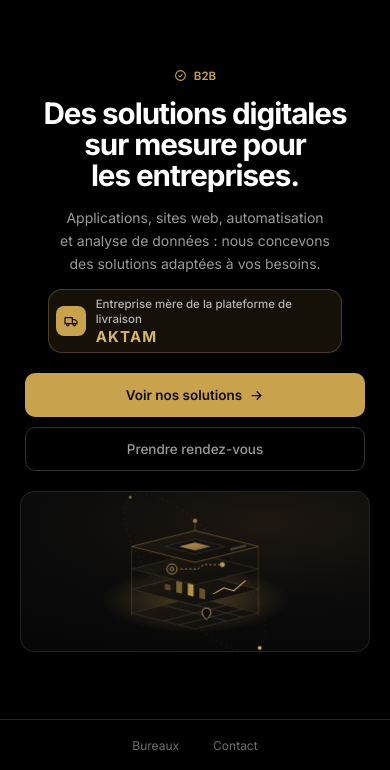
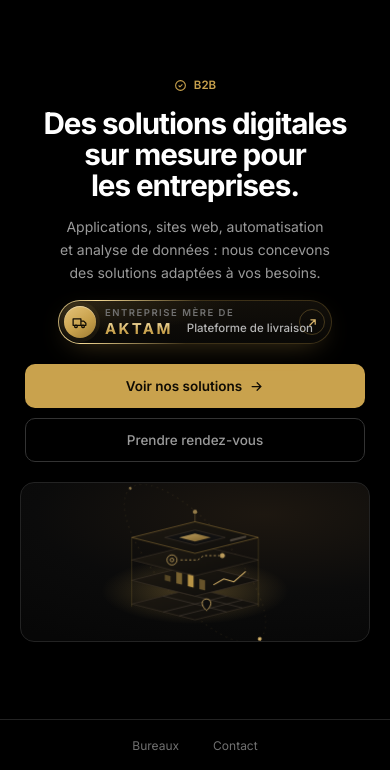
Before and after one commit to ismakt/vadilion_digital, a plain HTML site: page index.html in a window 390 px wide. Shown: the part 74-844 px from the top of the page. Drawn offline with nearby package versions, Linux system fonts and the light colour scheme; no server answers.

Commit message:
Accueil : encart AKTAM restylé et relié à aktam.eu
Pilule cliquable vers https://aktam.eu : bordure dorée animée, reflet,
pastille dorée, nom AKTAM en dégradé, flèche qui pivote au survol.
Textes FR/EN, version resserrée sur mobile.

Co-Authored-By: Claude Opus 5.5 <noreply@anthropic.com>
Claude-Session: https://claude.ai/code/session_01YR2mKEooi9nhwxFpkmutFB

```diff
--- a/assets/css/style.css
+++ b/assets/css/style.css
@@ -229,31 +229,110 @@ h1 {
 
 .lede { margin-top: 14px; font-size: 14px; line-height: 1.65; color: var(--muted); }
 
+/* Encart AKTAM : lien en pilule, bordure dorée qui circule + reflet */
 .parent-badge {
+  position: relative;
   display: inline-flex;
+  margin-top: 16px;
+  padding: 1px;
+  border-radius: 999px;
+  background: linear-gradient(110deg, var(--gold-edge) 0%, var(--gold-edge) 35%, #f3d892 50%, var(--gold-edge) 65%, var(--gold-edge) 100%);
+  background-size: 250% 100%;
+  animation: pbBorder 5s linear infinite;
+  box-shadow: 0 8px 28px -12px rgba(201, 162, 77, 0.45);
+  transition: transform 0.25s ease, box-shadow 0.25s ease;
+}
+
+.parent-badge:hover {
+  transform: translateY(-1px);
+  box-shadow: 0 12px 34px -12px rgba(201, 162, 77, 0.7);
+}
+
+.pb-inner {
+  position: relative;
+  display: flex;
   align-items: center;
-  gap: 10px;
-  margin-top: 14px;
-  padding: 7px 14px 7px 7px;
-  border: 1px solid var(--gold-edge);
-  border-radius: 14px;
-  background: var(--gold-soft);
+  gap: 9px;
+  padding: 5px 6px 5px 5px;
+  overflow: hidden;
+  border-radius: inherit;
+  background:
+    radial-gradient(120% 140% at 0% 0%, rgba(201, 162, 77, 0.16), transparent 55%),
+    linear-gradient(180deg, #120f0a, #090806);
   text-align: left;
 }
 
-.parent-ico {
-  flex: 0 0 30px;
-  height: 30px;
+/* Reflet qui balaie l'encart */
+.pb-inner::after {
+  content: '';
+  position: absolute;
+  inset: 0;
+  background: linear-gradient(100deg, transparent 30%, rgba(255, 233, 180, 0.10) 50%, transparent 70%);
+  transform: translateX(-100%);
+  animation: pbShine 5s ease-in-out infinite;
+  pointer-events: none;
+}
+
+.pb-ico {
+  flex: 0 0 32px;
+  height: 32px;
   display: grid;
   place-items: center;
-  border-radius: 8px;
-  background: var(--gold);
-  color: #100c04;
+  border-radius: 50%;
+  background: linear-gradient(145deg, #e6c47a, var(--gold) 55%, #9c7a32);
+  color: #120d04;
+  box-shadow: inset 0 1px 0 rgba(255, 255, 255, 0.35), 0 0 0 4px rgba(201, 162, 77, 0.08);
 }
 
-.parent-txt { display: flex; flex-direction: column; gap: 1px; }
-.parent-label { font-size: 11.5px; font-weight: 500; line-height: 1.35; color: var(--muted-1); }
-.parent-name { font-size: 15px; font-weight: 700; letter-spacing: 0.08em; line-height: 1.1; color: var(--gold-light); }
+.pb-txt { display: flex; flex-direction: column; gap: 3px; min-width: 0; }
+
+.pb-eyebrow {
+  font-size: 9.5px;
+  font-weight: 600;
+  line-height: 1;
+  letter-spacing: 0.16em;
+  text-transform: uppercase;
+  color: var(--muted-2);
+}
+
+.pb-line { display: flex; align-items: center; gap: 7px; white-space: nowrap; }
+
+.pb-name {
+  font-size: 15px;
+  font-weight: 700;
+  line-height: 1;
+  letter-spacing: 0.16em;
+  background: linear-gradient(180deg, #f6e1a8, var(--gold) 70%);
+  -webkit-background-clip: text;
+  background-clip: text;
+  color: transparent;
+}
+
+.pb-sep { width: 1px; height: 12px; background: var(--border-2); }
+
+.pb-desc { font-size: 11.5px; font-weight: 500; line-height: 1; color: var(--muted-1); }
+
+.pb-go {
+  flex: 0 0 26px;
+  height: 26px;
+  display: grid;
+  place-items: center;
+  margin-left: 2px;
+  border: 1px solid var(--gold-edge);
+  border-radius: 50%;
+  color: var(--gold-light);
+  transition: background 0.25s, color 0.25s, transform 0.25s;
+}
+
+.parent-badge:hover .pb-go { background: var(--gold); color: #120d04; transform: rotate(45deg); }
+
+/* Très petits écrans : on garde le nom, on retire la mention secondaire */
+@media (max-width: 340px) {
+  .pb-sep, .pb-desc { display: none; }
+}
+
+@keyframes pbBorder { from { background-position: 100% 0; } to { background-position: -150% 0; } }
+@keyframes pbShine  { 0%, 55% { transform: translateX(-100%); } 85%, 100% { transform: translateX(100%); } }
 
 .hero-art {
   position: relative;
@@ -691,9 +770,13 @@ footer button:hover { color: var(--muted); }
   .hero-copy .lede { text-wrap: wrap; }
   .hero-copy .ctas { flex-direction: row; justify-content: flex-start; max-width: none; margin-inline: 0; }
   .hero-art { flex: 0 0 440px; max-width: 440px; max-height: none; }
-  .parent-badge { gap: 12px; margin-top: 18px; padding: 10px 16px 10px 10px; }
-  .parent-ico   { flex-basis: 34px; height: 34px; border-radius: 9px; }
-  .parent-name  { font-size: 17px; }
+  .parent-badge { margin-top: 20px; }
+  .pb-inner { gap: 13px; padding: 7px 9px 7px 7px; }
+  .pb-ico   { flex-basis: 38px; height: 38px; }
+  .pb-name  { font-size: 18px; letter-spacing: 0.2em; }
+  .pb-line  { gap: 9px; }
+  .pb-go    { flex-basis: 30px; height: 30px; margin-left: 4px; }
+  .pb-desc  { font-size: 12.5px; }
 
   /* À propos : formations en colonnes */
   .about { max-width: 860px; }
--- a/assets/js/main.js
+++ b/assets/js/main.js
@@ -240,7 +240,7 @@ const translations = {
     'hero-lede': 'Applications, sites web, automatisation et analyse de données\u00a0: nous concevons des solutions adaptées à vos besoins.',
     'hero-cta1': 'Voir nos solutions',
     'hero-cta2': 'Prendre rendez-vous',
-    'parent-text': 'Entreprise mère de la plateforme de livraison',
+    'parent-text': 'Entreprise mère de', 'parent-desc': 'Plateforme de livraison',
 
     'solutions-kicker': 'Nos solutions',
     'solutions-title': 'Développement sur mesure.',
@@ -267,7 +267,7 @@ const translations = {
     'hero-lede': 'Apps, websites, automation and data analysis: we design solutions tailored to your needs.',
     'hero-cta1': 'See our solutions',
     'hero-cta2': 'Book a meeting',
-    'parent-text': 'Parent company of the delivery platform',
+    'parent-text': 'Parent company of', 'parent-desc': 'Delivery platform',
 
     'solutions-kicker': 'Our solutions',
     'solutions-title': 'Custom development.',
--- a/index.html
+++ b/index.html
@@ -65,13 +65,20 @@
 
         <p class="lede" id="hero-lede">Applications, sites web, automatisation et analyse de données&nbsp;: nous concevons des solutions adaptées à vos besoins.</p>
 
-        <p class="parent-badge">
-          <span class="parent-ico" aria-hidden="true"><svg width="16" height="16" viewBox="0 0 24 24" fill="none" stroke="currentColor" stroke-width="1.8" stroke-linecap="round" stroke-linejoin="round"><path d="M3 7h11v9H3zM14 10h4l3 3v3h-7"/><circle cx="7" cy="17.5" r="1.8"/><circle cx="17" cy="17.5" r="1.8"/></svg></span>
-          <span class="parent-txt">
-            <span class="parent-label" id="parent-text">Entreprise mère de la plateforme de livraison</span>
-            <b class="parent-name">AKTAM</b>
+        <a class="parent-badge" href="https://aktam.eu" target="_blank" rel="noopener" aria-label="AKTAM — aktam.eu">
+          <span class="pb-inner">
+            <span class="pb-ico" aria-hidden="true"><svg width="17" height="17" viewBox="0 0 24 24" fill="none" stroke="currentColor" stroke-width="1.8" stroke-linecap="round" stroke-linejoin="round"><path d="M3 7h11v9H3zM14 10h4l3 3v3h-7"/><circle cx="7" cy="17.5" r="1.8"/><circle cx="17" cy="17.5" r="1.8"/></svg></span>
+            <span class="pb-txt">
+              <span class="pb-eyebrow" id="parent-text">Entreprise mère de</span>
+              <span class="pb-line">
+                <b class="pb-name">AKTAM</b>
+                <span class="pb-sep" aria-hidden="true"></span>
+                <span class="pb-desc" id="parent-desc">Plateforme de livraison</span>
+              </span>
+            </span>
+            <span class="pb-go" aria-hidden="true"><svg width="13" height="13" viewBox="0 0 24 24" fill="none" stroke="currentColor" stroke-width="2.2" stroke-linecap="round" stroke-linejoin="round"><path d="M7 17 17 7M9 7h8v8"/></svg></span>
           </span>
-        </p>
+        </a>
 
         <div class="ctas">
           <button type="button" class="btn-solid" data-view="solutions" id="hero-cta1">Voir nos solutions
```
